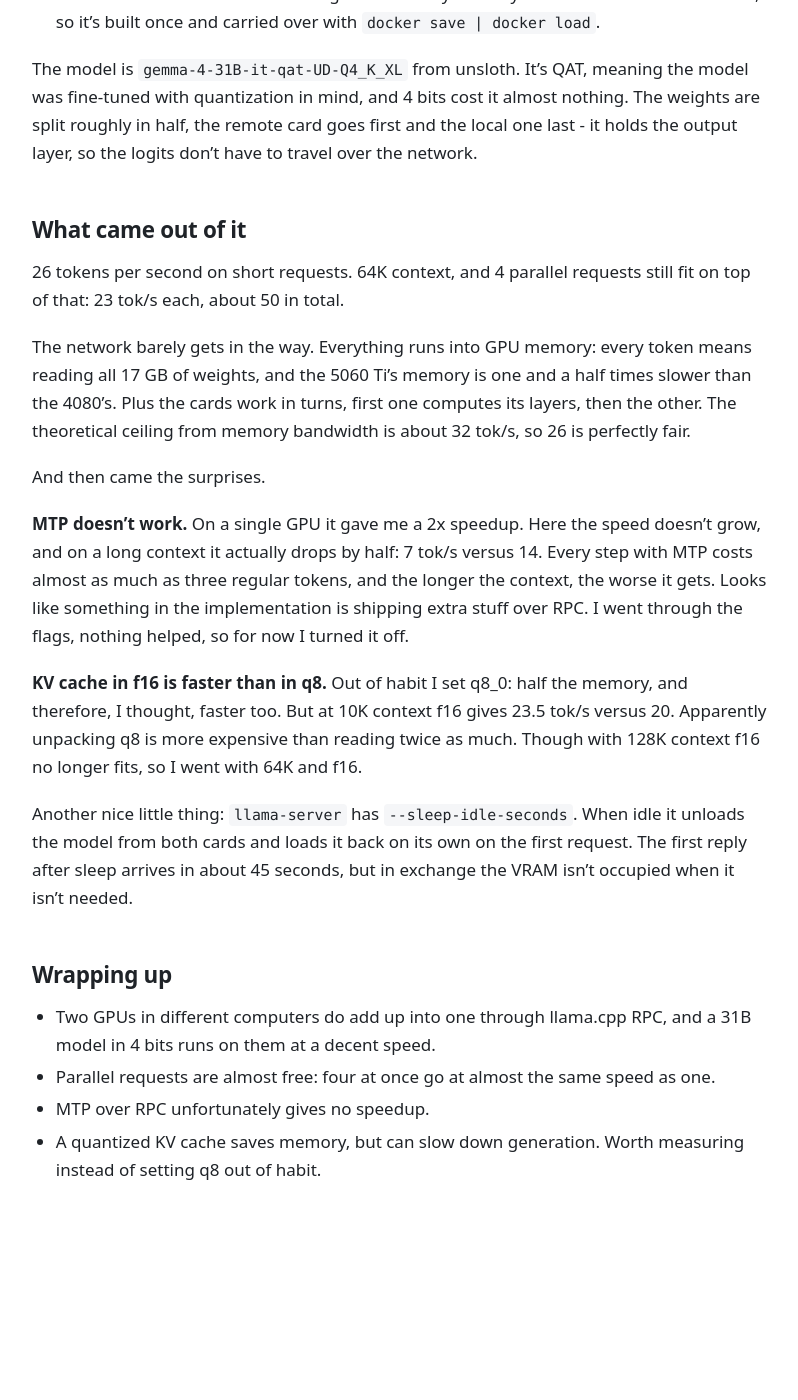
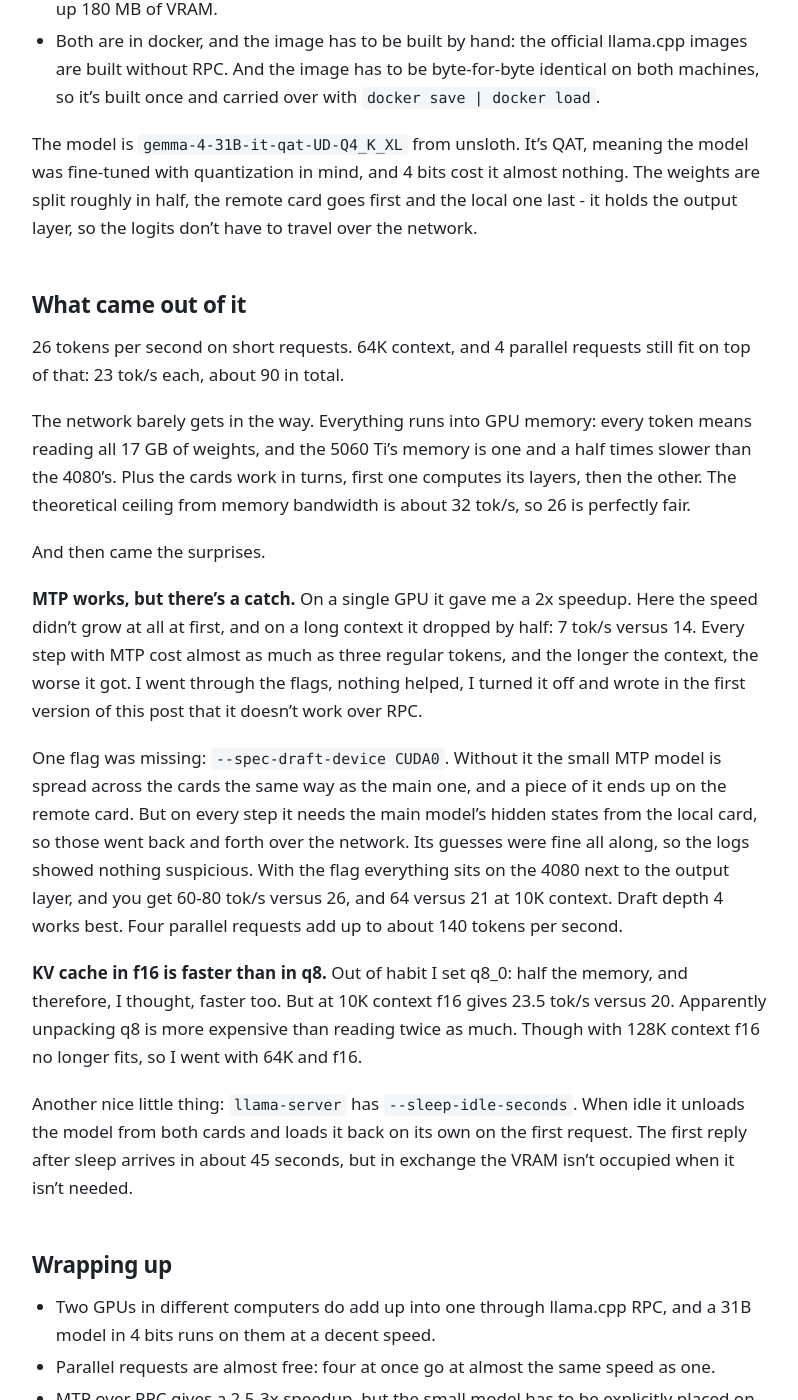
Before and after one commit to Kright/kright.github.io, a Jekyll site: the page built from _posts/2026-10-28-Распределённая-Gemma-31B-на-двух-компьютерах.en.md, in a window 1280 px wide and 1400 px high, scrolled down 714 px. Shown: the whole window, without its empty margins (240-1038 px from the left). Built offline with Jekyll 4.4.1, drawn with Linux system fonts in a browser that asks for light colours; before the commit the page ends 1997 px from its top, so only the background shows below that; some of the changed text lies outside the part shown.

Commit message:
update 2026-10-31

```diff
--- a/_posts/2026-10-28-Распределённая-Gemma-31B-на-двух-компьютерах.en.md
+++ b/_posts/2026-10-28-Распределённая-Gemma-31B-на-двух-компьютерах.en.md
@@ -7,7 +7,10 @@ permalink: /2026/10/28/raspredelennaia-gemma-31b-na-dvukh-kompiuterakh-en/
 title: "Distributed Gemma 31B on two computers"
 author: Kright
 date: 2026-10-27
+updated: 2026-10-31
 ---
+
+*Updated 2026-10-31: the first version said MTP doesn't work over RPC. It does, one flag was missing.*
 
 I have two 16 GB GPUs at home, but in different computers: an RTX 4080 in the desktop and an RTX 5060 Ti in the home server. Gemma 4 31B in a decent 4-bit quant weighs 17 GB and doesn't fit into either of them. You could take iq3, but then quality suffers, and you still can't get a big context.
 
@@ -24,13 +27,15 @@ The model is `gemma-4-31B-it-qat-UD-Q4_K_XL` from unsloth. It's QAT, meaning the
 
 ## What came out of it
 
-26 tokens per second on short requests. 64K context, and 4 parallel requests still fit on top of that: 23 tok/s each, about 50 in total.
+26 tokens per second on short requests. 64K context, and 4 parallel requests still fit on top of that: 23 tok/s each, about 90 in total.
 
 The network barely gets in the way. Everything runs into GPU memory: every token means reading all 17 GB of weights, and the 5060 Ti's memory is one and a half times slower than the 4080's. Plus the cards work in turns, first one computes its layers, then the other. The theoretical ceiling from memory bandwidth is about 32 tok/s, so 26 is perfectly fair.
 
 And then came the surprises.
 
-**MTP doesn't work.** On a single GPU it gave me a 2x speedup. Here the speed doesn't grow, and on a long context it actually drops by half: 7 tok/s versus 14. Every step with MTP costs almost as much as three regular tokens, and the longer the context, the worse it gets. Looks like something in the implementation is shipping extra stuff over RPC. I went through the flags, nothing helped, so for now I turned it off.
+**MTP works, but there's a catch.** On a single GPU it gave me a 2x speedup. Here the speed didn't grow at all at first, and on a long context it dropped by half: 7 tok/s versus 14. Every step with MTP cost almost as much as three regular tokens, and the longer the context, the worse it got. I went through the flags, nothing helped, I turned it off and wrote in the first version of this post that it doesn't work over RPC.
+
+One flag was missing: `--spec-draft-device CUDA0`. Without it the small MTP model is spread across the cards the same way as the main one, and a piece of it ends up on the remote card. But on every step it needs the main model's hidden states from the local card, so those went back and forth over the network. Its guesses were fine all along, so the logs showed nothing suspicious. With the flag everything sits on the 4080 next to the output layer, and you get 60-80 tok/s versus 26, and 64 versus 21 at 10K context. Draft depth 4 works best. Four parallel requests add up to about 140 tokens per second.
 
 **KV cache in f16 is faster than in q8.** Out of habit I set q8_0: half the memory, and therefore, I thought, faster too. But at 10K context f16 gives 23.5 tok/s versus 20. Apparently unpacking q8 is more expensive than reading twice as much. Though with 128K context f16 no longer fits, so I went with 64K and f16.
 
@@ -40,5 +45,5 @@ Another nice little thing: `llama-server` has `--sleep-idle-seconds`. When idle
 
 - Two GPUs in different computers do add up into one through llama.cpp RPC, and a 31B model in 4 bits runs on them at a decent speed.
 - Parallel requests are almost free: four at once go at almost the same speed as one.
-- MTP over RPC unfortunately gives no speedup.
+- MTP over RPC gives a 2.5-3x speedup, but the small model has to be explicitly placed on the same card as the output layer. Otherwise it doesn't speed things up, it quietly slows them down.
 - A quantized KV cache saves memory, but can slow down generation. Worth measuring instead of setting q8 out of habit.
```
Also changed, not shown: _posts/2026-10-28-Распределённая-Gemma-31B-на-двух-компьютерах.md (+8 -3 lines).
